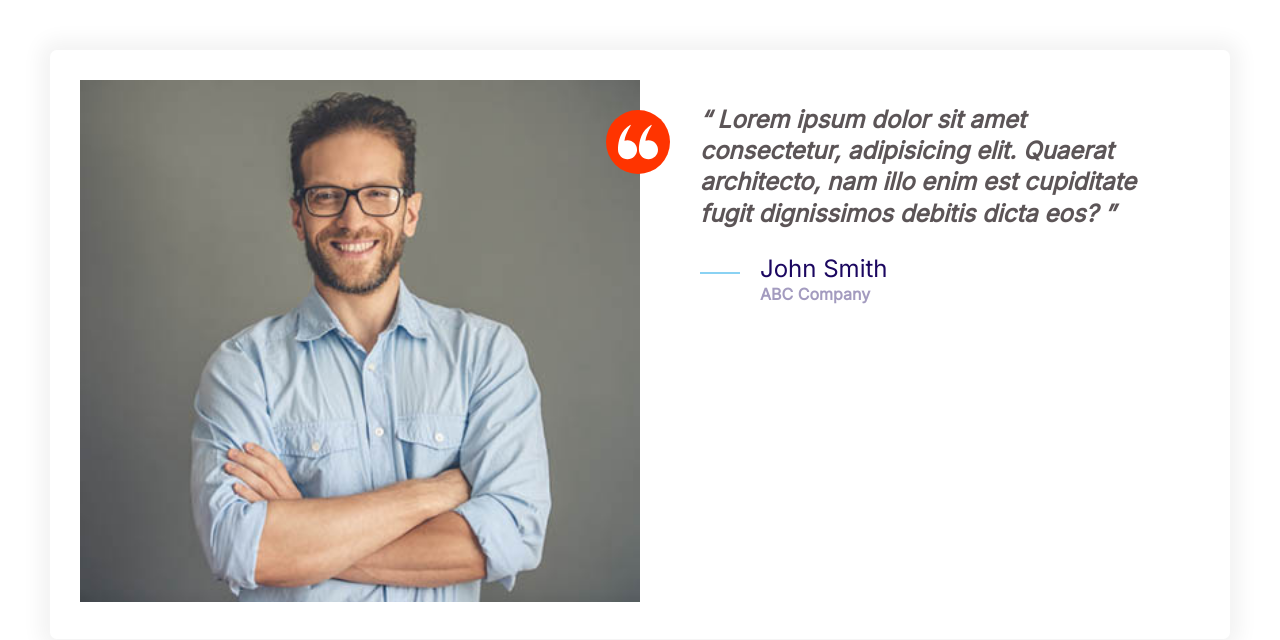
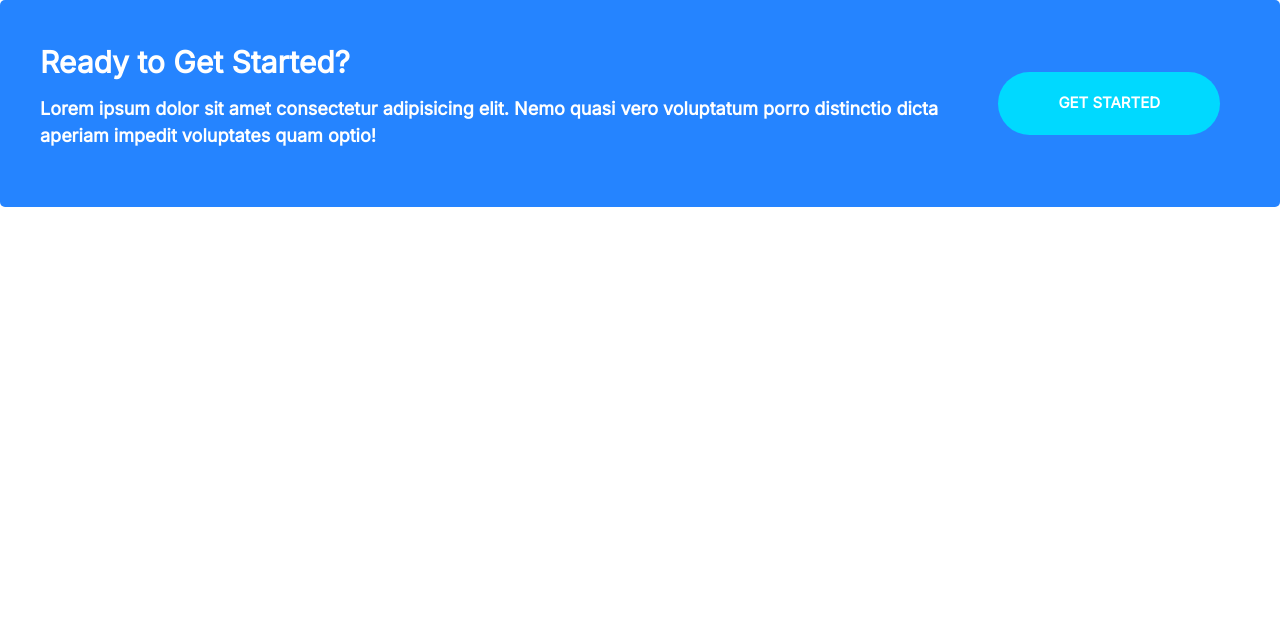
Before and after one commit to SaadVSP96/moshify, a plain HTML site: page index.html in a window 1280 px wide. Drawn offline with Linux system fonts and the light colour scheme.

Commit message:
15. Built the callout component

```diff
--- a/css/styles.css
+++ b/css/styles.css
@@ -243,11 +243,6 @@
   background: #ec3000;
 }
 
-.btn--block {
-  width: 100%;
-  display: inline-block;
-}
-
 .btn--outline {
   background: #fff;
   color: var(--color-headings);
@@ -257,6 +252,16 @@
 .btn--outline:hover {
   background: var(--color-headings);
   color: #fff;
+}
+
+.btn--stretched {
+  padding-left: 6rem;
+  padding-right: 6rem;
+}
+
+.btn--block {
+  width: 100%;
+  display: inline-block;
 }
 
 @media screen and (min-width: 1024px) {
@@ -474,3 +479,43 @@
     margin-left: 6rem;
   }
 }
+
+/* Callouts */
+.callout {
+  padding: 4rem;
+  border-radius: 5px;
+}
+
+.callout--primary {
+  background: var(--color-primary);
+  color: #fff;
+}
+
+.callout__heading {
+  color: #fff;
+  margin-top: 0;
+  font-size: 3rem;
+}
+
+.callout .btn {
+  justify-self: center;
+  align-self: center;
+}
+
+.callout__content {
+  text-align: center;
+}
+
+@media screen and (min-width: 768px) {
+  .callout .grid--1x2 {
+    grid-template-columns: 1fr auto;
+  }
+
+  .callout__content {
+    text-align: left;
+  }
+  .callout .btn {
+    justify-self: start;
+    margin: 0 2rem;
+  }
+}
--- a/index.html
+++ b/index.html
@@ -13,37 +13,18 @@
     <link rel="stylesheet" href="css/normalize.css" />
     <link rel="stylesheet" href="css/styles.css" />
   </head>
-  <body style="padding: 5rem">
-    <div class="card testimonial">
+  <body>
+    <div class="callout callout--primary">
       <div class="grid grid--1x2">
-        <div class="testimonial__image">
-          <img src="images/testimonial.jpg" alt="a happy customer" />
-          <span class="icon-container icon-container--accent">
-            <svg class="icon icon--white">
-              <use xlink:href="images/sprite.svg#quotes"></use>
-            </svg>
-          </span>
+        <div class="callout__content">
+          <h2 class="callout__heading">Ready to Get Started?</h2>
+          <p>
+            Lorem ipsum dolor sit amet consectetur adipisicing elit. Nemo quasi
+            vero voluptatum porro distinctio dicta aperiam impedit voluptates
+            quam optio!
+          </p>
         </div>
-        <blockquote class="quote">
-          <p class="quote__text">
-            Lorem ipsum dolor sit amet consectetur, adipisicing elit. Quaerat
-            architecto, nam illo enim est cupiditate fugit dignissimos debitis
-            dicta eos?
-          </p>
-          <footer>
-            <div class="media">
-              <div class="media__image">
-                <svg class="icon icon--primary quote__line">
-                  <use xlink:href="images/sprite.svg#line"></use>
-                </svg>
-              </div>
-              <div class="media__body">
-                <h3 class="media__title quote__author">John Smith</h3>
-                <p class="quote__organization">ABC Company</p>
-              </div>
-            </div>
-          </footer>
-        </blockquote>
+        <a href="#" class="btn btn--secondary btn--stretched">Get Started</a>
       </div>
     </div>
   </body>
```
Also changed, not shown: components/callout.html (added, +12 -0 lines), components/testimonial.html (added, +34 -0 lines).
